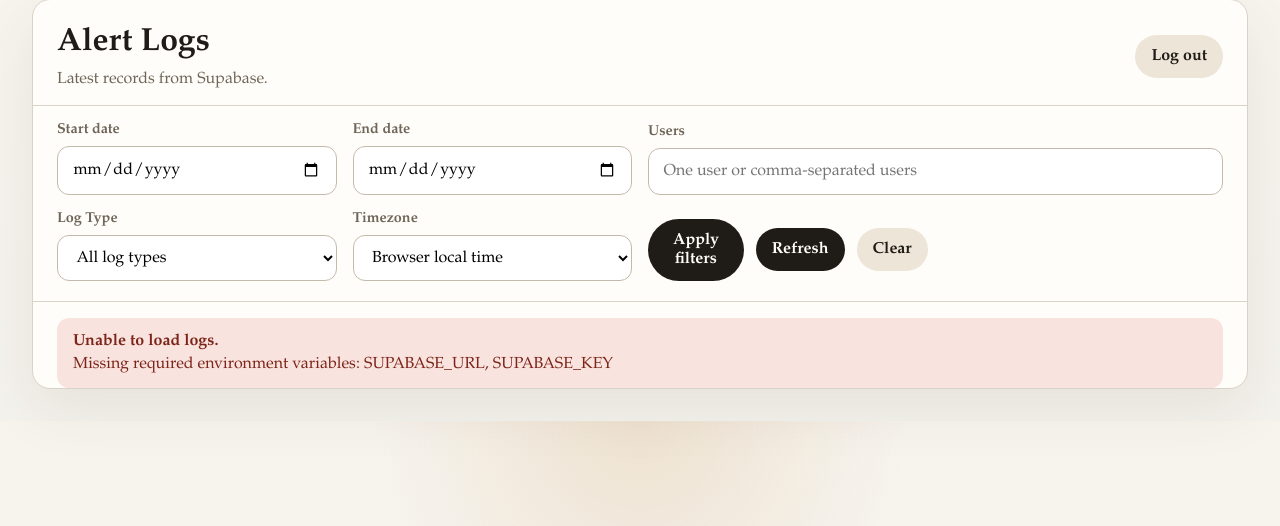
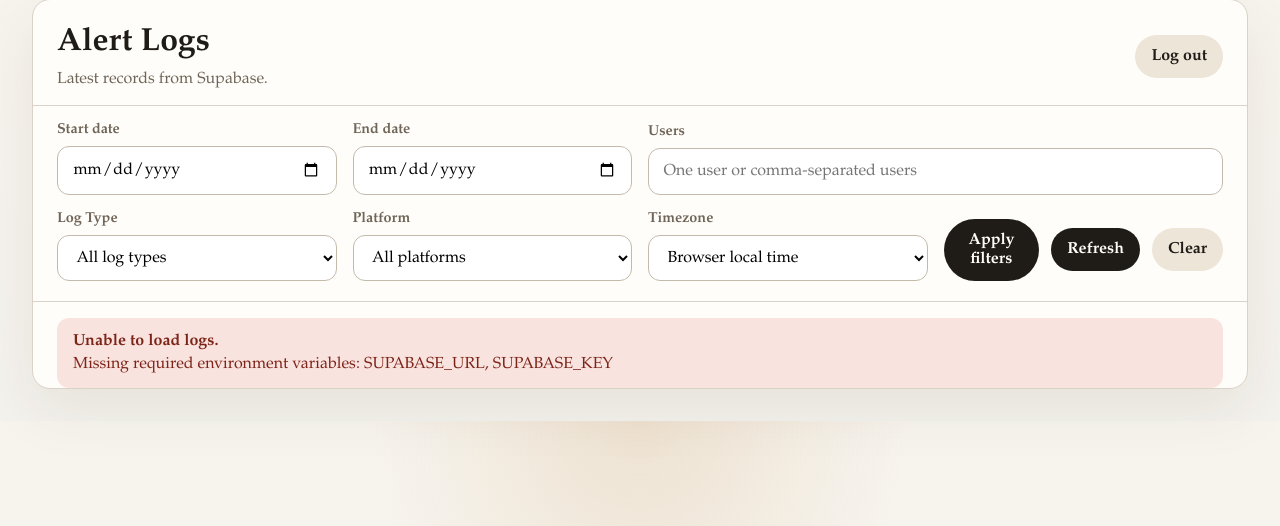
Before and after one commit to SamIAmHarris/pb_alert_logs, a FastAPI app: page / in a window 1280 px wide. Shown: the part 33-559 px from the top of the page. Run offline with FastAPI, Linux system fonts and the light colour scheme; the visitor is signed in with stand-in values (Sample User, id 1); parts of the project's set-up code (start-up, migrations or seed data) failed here and were passed over.

Commit message:
Add a filter for platform type

```diff
--- a/app/routes.py
+++ b/app/routes.py
@@ -18,6 +18,7 @@ LOG_TYPES = [
     "TRACK_ONCE",
     "STOPPED_TRACKING",
 ]
+PLATFORMS = ["ios", "android"]
 
 
 def _display_value(value: Any) -> str:
@@ -89,6 +90,7 @@ async def index(request: Request) -> HTMLResponse:
     end_date = request.query_params.get("end_date", "").strip()
     users = request.query_params.get("users", "").strip()
     log_type = request.query_params.get("log_type", "").strip()
+    platform = request.query_params.get("platform", "").strip().lower()
 
     try:
         start_value = _parse_date(start_date) if start_date else None
@@ -99,6 +101,8 @@ async def index(request: Request) -> HTMLResponse:
             raise ValueError("Start date must be on or before end date.")
         if log_type and log_type not in LOG_TYPES:
             raise ValueError("Invalid event type.")
+        if platform and platform not in PLATFORMS:
+            raise ValueError("Invalid platform.")
 
         start_at = None
         end_before = None
@@ -113,6 +117,7 @@ async def index(request: Request) -> HTMLResponse:
             end_before=end_before,
             user_ids=user_ids,
             log_type=log_type or None,
+            platform=platform or None,
         )
         logs = [
             {
@@ -146,10 +151,15 @@ async def index(request: Request) -> HTMLResponse:
                 "end_date": end_date,
                 "users": users,
                 "log_type": log_type,
+                "platform": platform,
             },
             "log_type_options": [
                 {"value": value, "label": _title_case_type(value)}
                 for value in LOG_TYPES
+            ],
+            "platform_options": [
+                {"value": "ios", "label": "iOS"},
+                {"value": "android", "label": "Android"},
             ],
         },
     )
--- a/app/supabase_client.py
+++ b/app/supabase_client.py
@@ -18,6 +18,7 @@ def fetch_recent_logs(
     end_before: str | None = None,
     user_ids: list[str] | None = None,
     log_type: str | None = None,
+    platform: str | None = None,
 ) -> list[dict[str, Any]]:
     settings = get_settings()
     client = get_supabase_client()
@@ -41,6 +42,8 @@ def fetch_recent_logs(
             query = query.in_("user_id", user_ids)
     if log_type:
         query = query.eq("type", log_type)
+    if platform:
+        query = query.eq("platform", platform)
 
     response = query.execute()
 
--- a/app/templates/index.html
+++ b/app/templates/index.html
@@ -39,6 +39,17 @@
           <option value="">All log types</option>
           {% for option in log_type_options %}
             <option value="{{ option.value }}" {% if filters.log_type == option.value %}selected{% endif %}>
+              {{ option.label }}
+            </option>
+          {% endfor %}
+        </select>
+      </div>
+      <div class="filter-field">
+        <label for="platform">Platform</label>
+        <select id="platform" name="platform">
+          <option value="">All platforms</option>
+          {% for option in platform_options %}
+            <option value="{{ option.value }}" {% if filters.platform == option.value %}selected{% endif %}>
               {{ option.label }}
             </option>
           {% endfor %}
```
